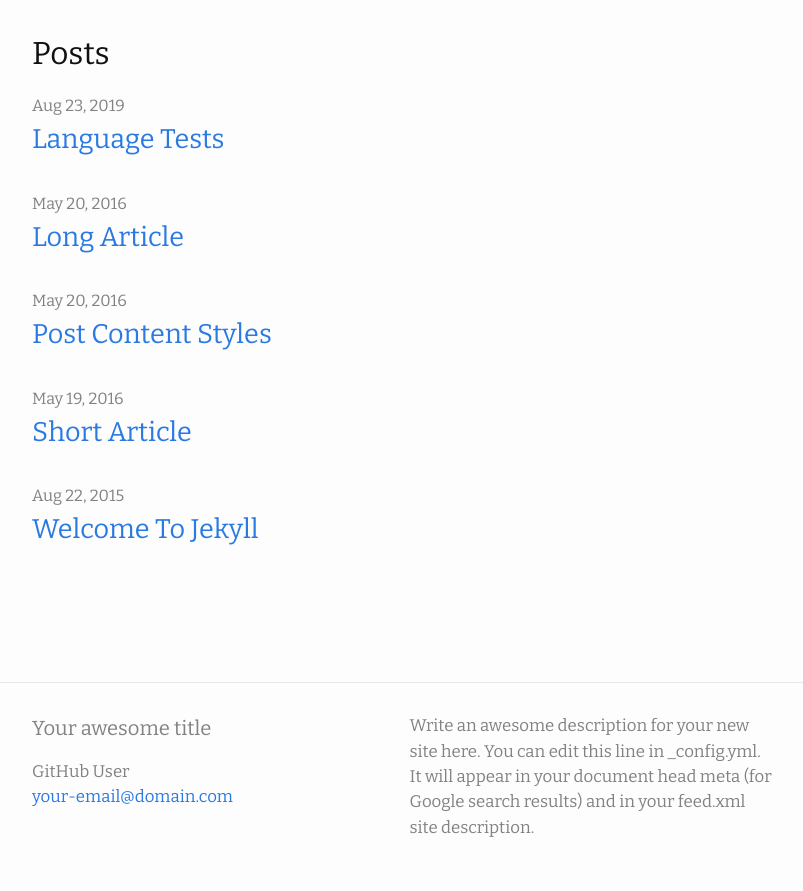
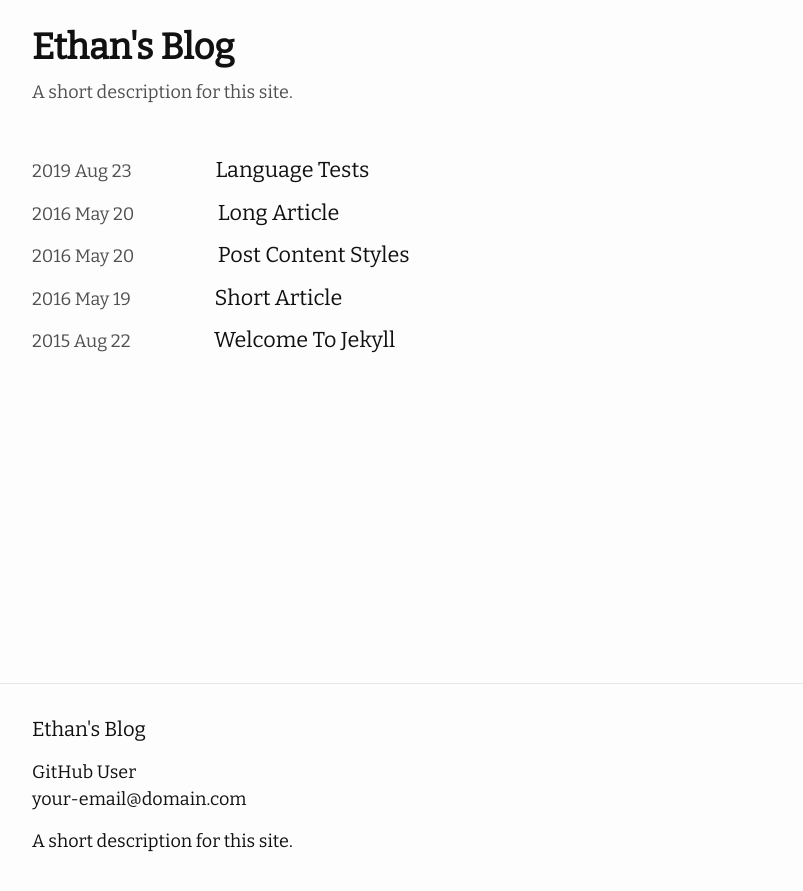
Before and after one commit to huangyz0918/moving, a Jekyll site: the page built from index.md, in a window 1280 px wide. Shown: the top 891 px of the page, without its empty margins (238-1041 px from the left). Built offline with Jekyll 4.4.1, drawn with Linux system fonts in a browser that asks for light colours.

Commit message:
💄 ui: build the basic home page scss.

```diff
--- a/_config.yml
+++ b/_config.yml
@@ -1,17 +1,15 @@
-title: Your awesome title
+title: Ethan's Blog
 author: GitHub User
 email: your-email@domain.com
 description: > # this means to ignore newlines until "show_excerpts:"
-  Write an awesome description for your new site here. You can edit this
-  line in _config.yml. It will appear in your document head meta (for
-  Google search results) and in your feed.xml site description.
+  A short description for this site.
 
 show_excerpts: false # set to true to show excerpts on the homepage
 
 # Move date format
 # refer to https://shopify.github.io/liquid/filters/date/ if you want to customize this
 move:
-  date_format: "%b %-d, %Y"
+  date_format: "%b %-d"
 
   # generate social links in footer
   social_links:
--- a/_layouts/home.html
+++ b/_layouts/home.html
@@ -3,21 +3,23 @@ layout: default
 ---
 
 <div class="home">
+  <div class="home-title">
+    <p class="home-heading">{{ site.title }}</p>
+    <p class="home-sub-heading">{{- site.description | escape -}}</p>
+  </div>
+
   {%- if site.posts.size > 0 -%}
-  <h2 class="post-list-heading">{{ page.list_title | default: "Posts" }}</h2>
   <ul class="post-list">
     {%- for post in site.posts -%}
     <li>
       {%- assign date_format = site.move.date_format | default: "%b %-d, %Y" -%}
-      <span class="post-meta">{{ post.date | date: date_format }}</span>
-      <h3>
-        <a class="post-link" href="{{ post.url | relative_url }}">
-          {{ post.title | escape }}
-        </a>
-      </h3>
-      {%- if site.show_excerpts -%}
-      {{ post.excerpt }}
-      {%- endif -%}
+      <span class="post-meta">
+          {{ post.date | date: "%Y" }}
+        {{ post.date | date: date_format }}
+      </span>
+      <a class="post-link" href="{{ post.url | relative_url }}">
+        {{ post.title | escape }}
+      </a>
     </li>
     {%- endfor -%}
   </ul>
--- a/_layouts/post.html
+++ b/_layouts/post.html
@@ -17,8 +17,7 @@ layout: default
         datetime="{{ page.date | date_to_xmlschema }}"
         itemprop="datePublished"
       >
-        {%- assign date_format = site.move.date_format | default: "%b %-d, %Y"
-        -%}
+        {%- assign date_format = "%b %-d, %Y" -%}
         {{ page.date | date: date_format }}
       </time>
       {%- if page.author -%} •
--- a/_sass/move/_base.scss
+++ b/_sass/move/_base.scss
@@ -117,12 +117,8 @@ h6 {
   * Links
   */
 a {
-  color: $brand-color;
+  color: $text-color;
   text-decoration: none;
-
-  &:visited {
-    color: darken($brand-color, 15%);
-  }
 
   &:hover {
     color: $text-color;
--- a/_sass/move/_layout.scss
+++ b/_sass/move/_layout.scss
@@ -9,23 +9,6 @@
 
   // Positioning context for the mobile navigation icon
   position: relative;
-}
-
-.site-title {
-  @include relative-font-size(1.625);
-  font-weight: 300;
-  letter-spacing: -1px;
-  margin-bottom: 0;
-  float: left;
-
-  @include media-query($on-palm) {
-    padding-right: 45px;
-  }
-
-  &,
-  &:visited {
-    color: $grey-color-dark;
-  }
 }
 
 .site-nav {
@@ -135,54 +118,6 @@
   margin-left: 0;
 }
 
-.footer-col-wrapper {
-  @include relative-font-size(0.9375);
-  color: $grey-color;
-  margin-left: -$spacing-unit / 2;
-  @extend %clearfix;
-}
-
-.footer-col {
-  width: -webkit-calc(100% - (#{$spacing-unit} / 2));
-  width: calc(100% - (#{$spacing-unit} / 2));
-  margin-bottom: $spacing-unit / 2;
-  padding-left: $spacing-unit / 2;
-}
-
-.footer-col-1,
-.footer-col-2 {
-  width: -webkit-calc(50% - (#{$spacing-unit} / 2));
-  width: calc(50% - (#{$spacing-unit} / 2));
-}
-
-.footer-col-3 {
-  width: -webkit-calc(100% - (#{$spacing-unit} / 2));
-  width: calc(100% - (#{$spacing-unit} / 2));
-}
-
-@media screen and (min-width: $on-large) {
-  .footer-col-1 {
-    width: -webkit-calc(35% - (#{$spacing-unit} / 2));
-    width: calc(35% - (#{$spacing-unit} / 2));
-  }
-
-  .footer-col-2 {
-    width: -webkit-calc(20% - (#{$spacing-unit} / 2));
-    width: calc(20% - (#{$spacing-unit} / 2));
-  }
-
-  .footer-col-3 {
-    width: -webkit-calc(45% - (#{$spacing-unit} / 2));
-    width: calc(45% - (#{$spacing-unit} / 2));
-  }
-}
-
-@media screen and (min-width: $on-medium) {
-  .footer-col {
-    float: left;
-  }
-}
-
 /**
  * Page content
  */
@@ -195,27 +130,42 @@
   @include relative-font-size(2);
 }
 
-.post-list-heading {
-  @include relative-font-size(1.75);
+.home-title {
+  margin-top: -10px;
+}
+
+.home-heading {
+  font-weight: 700;
+  @include relative-font-size(2);
+}
+
+.home-sub-heading {
+  margin-top: -0.6rem;
+  color: lighten($text-color, 25%);
+  @include relative-font-size(1);
 }
 
 .post-list {
+  margin-top: 3rem;
   margin-left: 0;
   list-style: none;
 
   > li {
-    margin-bottom: $spacing-unit;
+    margin-bottom: $spacing-unit / 3;
   }
 }
 
 .post-meta {
-  font-size: $small-font-size;
-  color: $grey-color;
+  display: inline-block;
+  @include relative-font-size(1.0);
+  color: lighten($text-color, 25%);
 }
 
 .post-link {
-  display: block;
-  @include relative-font-size(1.5);
+  color: $text-color;
+  margin-left: 5rem;
+  display: inline-block;
+  @include relative-font-size(1.2);
 }
 
 /**
```
